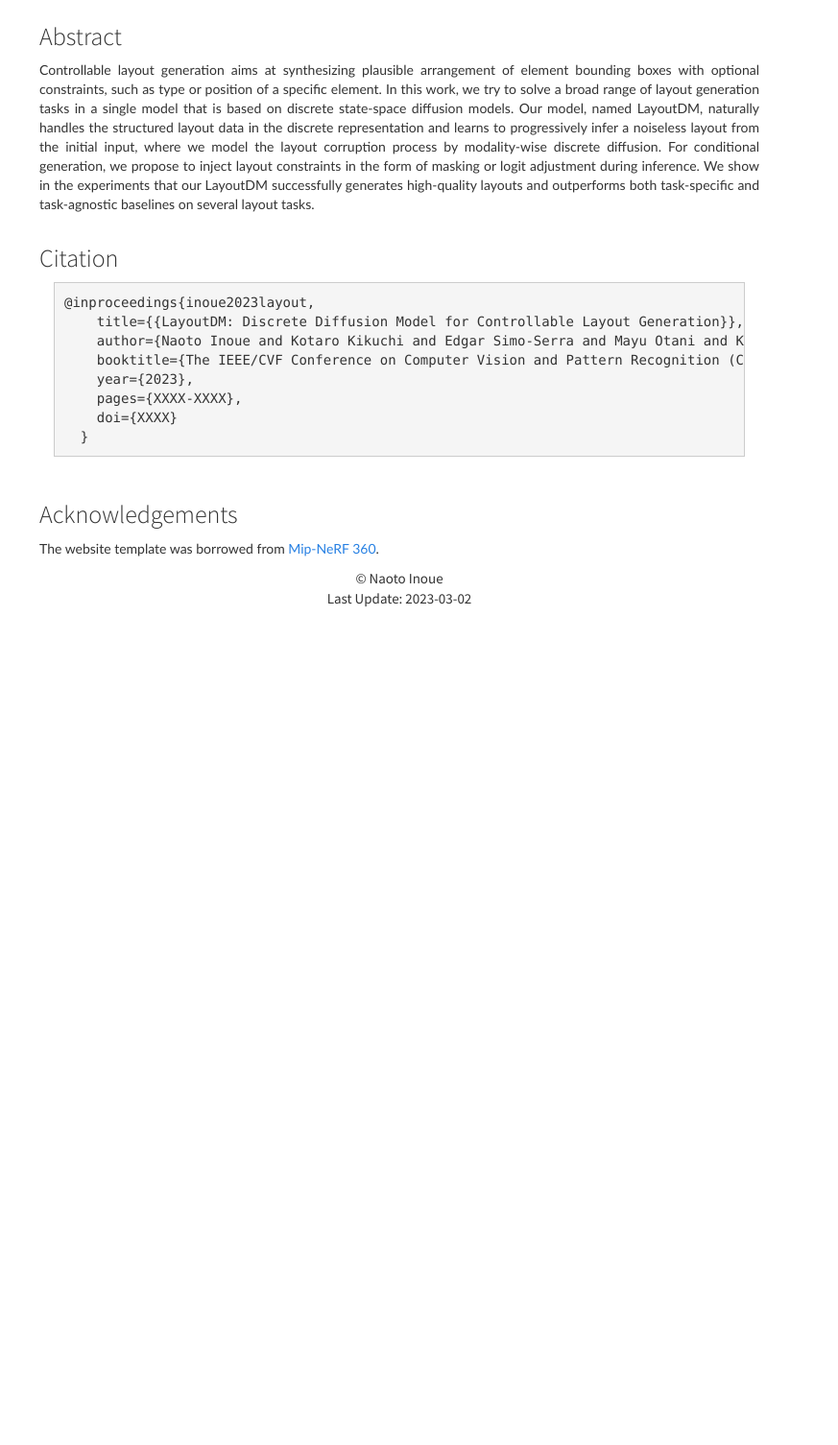
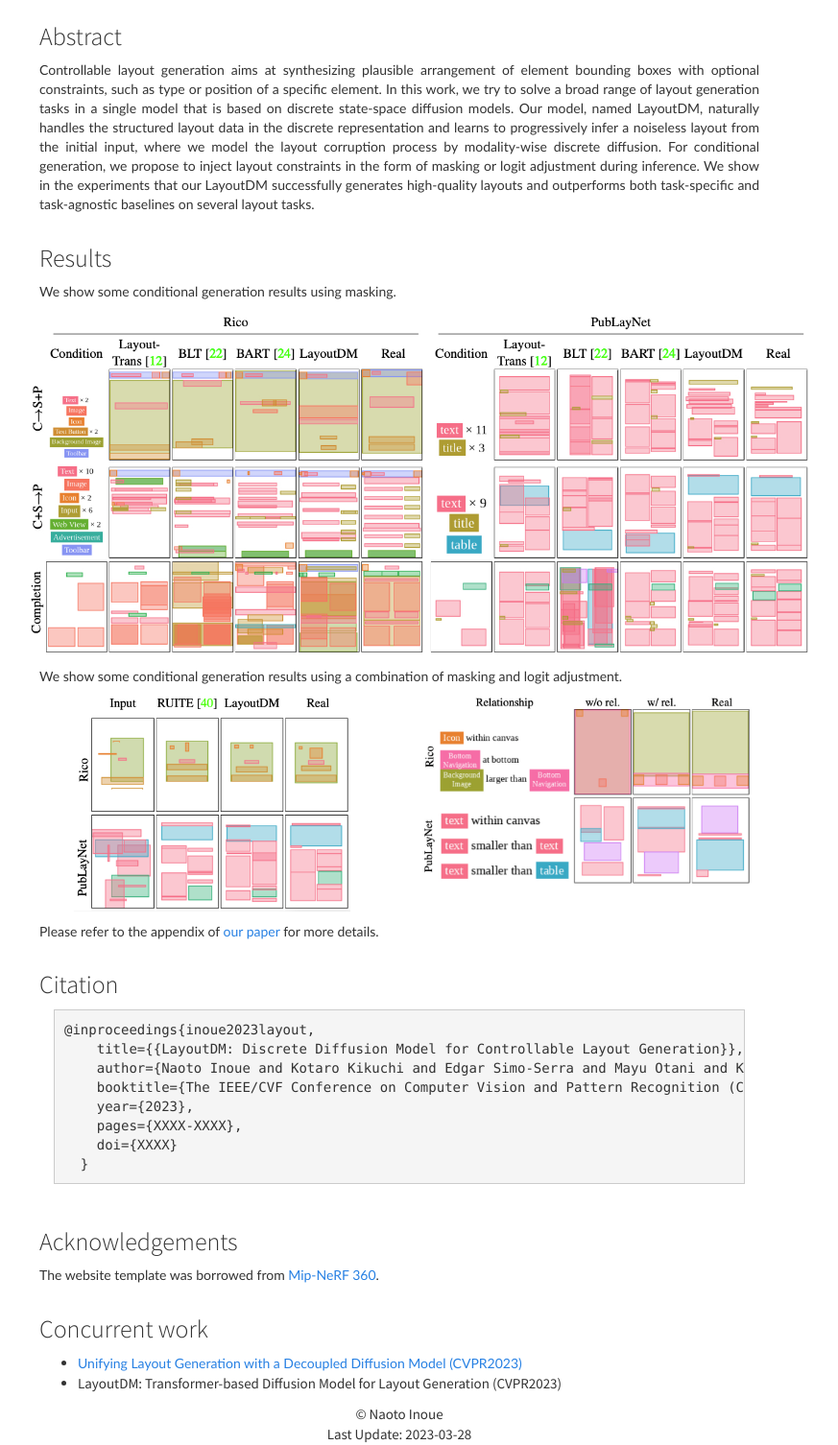
Before and after one commit to CyberAgentAILab/layout-dm, a plain HTML site: page index.html in a window 1280 px wide. Shown: the part 793-2299 px from the top of the page at 96% size, without its empty margins (224-1097 px from the left). Before the commit the page ends 1428 px from the top, so only its background shows below. Drawn offline with nearby package versions, Linux system fonts and the light colour scheme; some packages are replaced by stand-ins of ours; a script that the page names is missing.

Commit message:
add some results

```diff
--- a/index.html
+++ b/index.html
@@ -102,7 +102,7 @@
             <div class="col-md-8 col-md-offset-2">
                 <div class="row">
                     <p class="text-center">
-                        <img src="teaser.png" class="img-rounded" height="360px">
+                        <img src="./images/teaser.png" class="img-rounded" height="360px">
                     </p>
                     <p class="text-center">
                         <strong>Top</strong>: LayoutDM is trained to gradually generate a complete layout from a blank state in discrete state space. <br>
@@ -126,6 +126,48 @@ Our model, named LayoutDM, naturally handles the structured layout data in the d
 For conditional generation, we propose to inject layout constraints in the form of masking or logit adjustment during inference.
 We show in the experiments that our LayoutDM successfully generates high-quality layouts and outperforms both task-specific and task-agnostic baselines on several layout tasks.
 
+                </p>
+            </div>
+        </div>
+
+        <!-- <div class="row">
+            <div class="col-md-8 col-md-offset-2">
+                <h3>
+                    Model
+                </h3>
+            </div>
+        </div> -->
+
+        <div class="row">
+            <div class="col-md-8 col-md-offset-2">
+                <h3>
+                    Results
+                </h3>
+                <p class="text-justify">
+                    We show some conditional generation results using masking.
+                </p>
+                <div class="row">
+                    <p class="text-center">
+                        <img src="./images/result_inpainting.png" class="img-rounded" height="360px">
+                    </p>
+                </div>
+                <p class="text-justify">
+                    We show some conditional generation results using a combination of masking and logit adjustment.
+                </p>
+                <div class="row">
+                    <div class="col-md-6">
+                        <p class="text-center">
+                            <img src="./images/result_refinement.png" class="img-rounded" height="225px">
+                        </p>
+                    </div>
+                    <div class="col-md-6">
+                        <p class="text-center">
+                            <img src="./images/result_relationship.png" class="img-rounded" height="200px">
+                        </p>
+                    </div>
+                </div>
+                <p class="text-justify">
+                    Please refer to the appendix of <a href="https://arxiv.org/abs/2303.08137">our paper</a> for more details.
                 </p>
             </div>
         </div>
@@ -159,22 +201,22 @@ We show in the experiments that our LayoutDM successfully generates high-quality
             </div>
         </div>
 
-        <!-- <h3>Resources</h3>
         <div class="row">
-            <div class="col-md-12">
+            <div class="col-md-8 col-md-offset-2">
+                <h3>
+                    Concurrent work
+                </h3>
                 <ul>
-                    <li><a href="https://arxiv.org/abs/1803.11365">arXiv</a></li>
-                    <li><a href="https://openaccess.thecvf.com/content_cvpr_2018/html/Inoue_Cross-Domain_Weakly-Supervised_Object_CVPR_2018_paper.html">proceedings</a></li>
-                    <li><a href="https://github.com/naoto0804/cross-domain-detection">code/dataset</a></li>
-                    <li><a href="https://drive.google.com/file/d/1AXhwDfgzgfMD8W2s4y1f8rUSzErsL5yg/view">poster</a></li>
-                    <li><a href="https://drive.google.com/file/d/1v1IJDCJpVBjQhNZY3nSGJcfVX6tFo4ho/view">slide(ja)</a></li>
+                    <li><a href="https://arxiv.org/abs/2303.05049">Unifying Layout Generation with a Decoupled Diffusion Model (CVPR2023)</a></li>
+                    <li><a href=""></a>LayoutDM: Transformer-based Diffusion Model for Layout Generation (CVPR2023)</li>
                 </ul>
             </div>
-        </div> -->
+        </div>
+
     </div>
     <footer class="text-center">
         &#169; Naoto Inoue<br />
-        Last Update: 2023-03-02
+        Last Update: 2023-03-28
     </footer>
 </body>
 
```
Also changed, not shown: images/result_inpainting.png (added), images/result_refinement.png (added), images/result_relationship.png (added), images/teaser.png (renamed from teaser.png).
